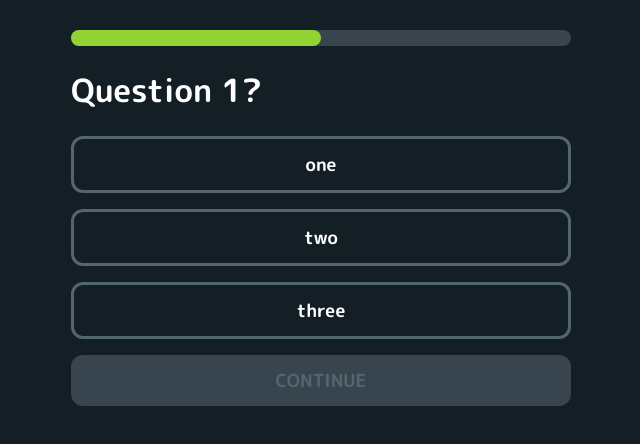
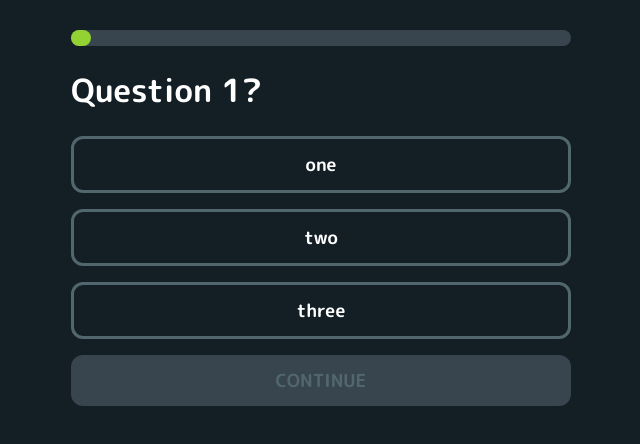
Before and after one commit to kylewelch/React, a React (Vite) app: page / in a window 1280 px wide. Shown: the top 444 px of the page, without its empty margins (319-959 px from the left). Built offline with nearby package versions, Linux system fonts and the light colour scheme.

Commit message:
finished v1 of module 14

```diff
--- a/src/App.css
+++ b/src/App.css
@@ -25,6 +25,7 @@ main {
   width: 50%;
   background: #92D333;
   border-radius: 8px;
+  transition: .2s ease-in;
 }
 
 .ContinueButton {
--- a/src/Page.jsx
+++ b/src/Page.jsx
@@ -7,6 +7,10 @@ export default function Page() {
   const questions = ["Question 1?", "Question 2?", "Woohoo! You did it!"];
   const [currentQuestion, setCurrentQuestion] = useState(0);
   const [selectedAnswer, setSelectedAnswer] = useState(null);
+  const barLength = {
+    width: currentQuestion / (questions.length - 1) * 100 + '%',
+    minWidth: '20px'
+  }
   function updateSelection(answer) {
     setSelectedAnswer(answer);
   }
@@ -17,7 +21,7 @@ export default function Page() {
   return (
     <div>
       <div className="progress">
-        <div className="progress-bar"></div>
+        <div className="progress-bar" style={barLength}></div>
       </div>
       <h1>{questions[currentQuestion]}</h1>
       {currentQuestion === (questions.length - 1) ?
```
